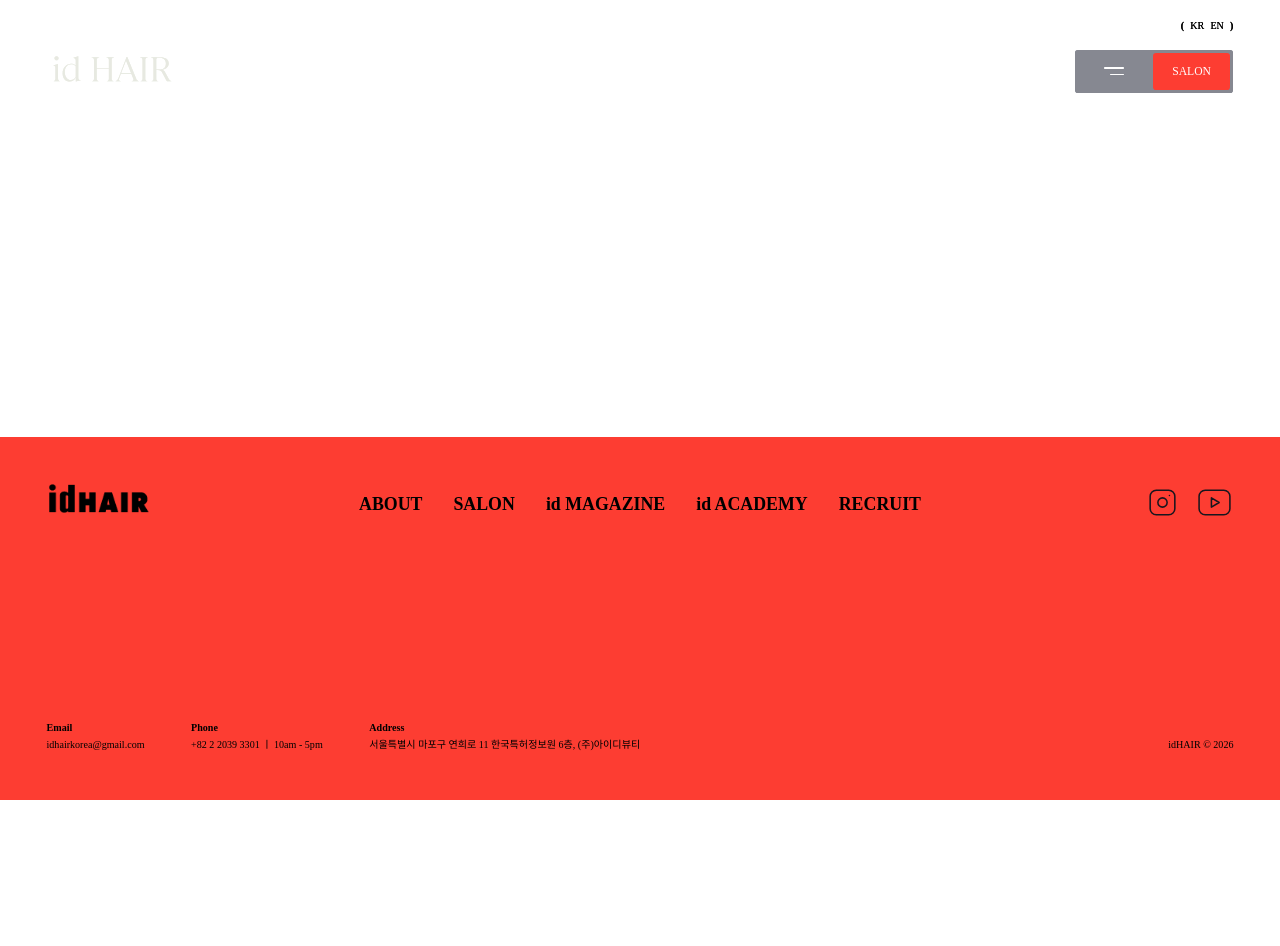
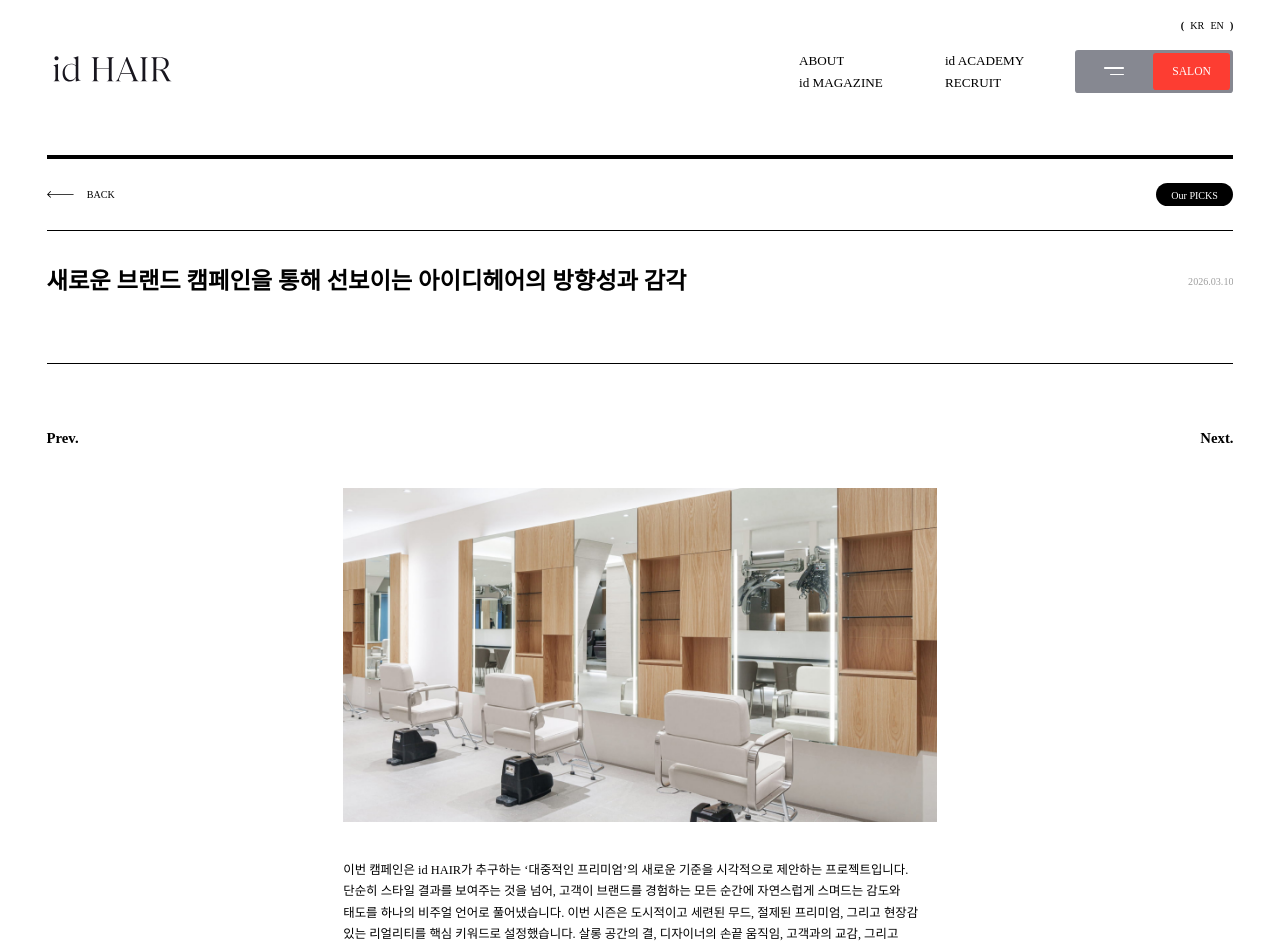
Before and after one commit to Gazelle92/IDhair, a React (Vite) app: page /magazine-post in a window 1280 px wide. Shown: the top 946 px of the page. Before the commit the page ends 800 px from the top, so only its background shows below. Built offline with nearby package versions, Linux system fonts and the light colour scheme; a web font is replaced by a local one.

Commit message:
260521-3

```diff
--- a/src/App.jsx
+++ b/src/App.jsx
@@ -8,7 +8,7 @@ import useFadeSlice from "./hook/useFadeSlice";
 import Main from "./pages/Main";
 import About from "./pages/About";
 import Magazine from "./pages/Magazine";
-import MagazineDetail from "./pages/MagazineDetail";
+import MagazineDetail from "./pages/MagazinePost";
 import "./styles/common.scss";
 import LenisProvider from "./lib/Lenis";
 
@@ -29,9 +29,9 @@ function App() {
         <Route path="/about" element={<About />} />
         <Route path="/magazine" element={<Navigate to="/magazine/our-picks" replace />} />
         <Route path="/magazine/:category" element={<Magazine />} />
-        <Route path="/magazine/:category/post/:id" element={<MagazineDetail />} />
+        {/*<Route path="/magazine/:category/post/:id" element={<MagazineDetail />} />/*/}
         <Route path="/magazine/:category/:pageSlug" element={<Magazine />} />
-        <Route path="/magazine_detail" element={<MagazineDetail />} />
+        <Route path="/magazine-post" element={<MagazineDetail />} />
       </Routes>
       <Footer />
     </BrowserRouter>
--- a/src/pages/MagazineDetail.jsx
+++ b/src/pages/MagazinePost.jsx
@@ -2,7 +2,7 @@ import { useParams } from "react-router-dom";
 import TransitionLink from "../components/TransitionLink";
 import "../styles/MagazineDetail.scss";
 
-function MagazineDetail() {
+function MagazinePost() {
   const { category = "our-picks" } = useParams();
   const categoryNames = {
     "our-picks": "Our PICKS",
@@ -18,25 +18,25 @@ function MagazineDetail() {
   return (
     <main className="page_magazine_detail">
       <section className="md_head b-t b-4 ani">
-        <div className="md_head_1 ani b-b">
-          <TransitionLink to={listUrl}><img src="/img/arrow_list_left.svg" alt="" /><span className="body-s">BACK</span></TransitionLink>
-          <div className="page_name body-s">{pageName}</div>
+        <div className="md_head_1 ani b-b b-delay-2">
+          <TransitionLink className="fadeX-2" to={listUrl}><img src="/img/arrow_list_left.svg" alt="" /><span className="body-s">BACK</span></TransitionLink>
+          <div className="page_name body-s fadeX-4">{pageName}</div>
         </div>
-        <div className="md_head_2 ani b-b">
-          <h1 className="fade-cw head-l fw-sb"><span className="fadeY-1">새로운 브랜드 캠페인을 통해 선보이는 아이디헤어의 방향성과 감각</span></h1>
-          <span className="body-s txt-gray fade-cw"><span className="fadeY-2">2026.03.10</span></span>
+        <div className="md_head_2 ani b-b b-delay-4">
+          <h1 className="fade-cw head-l fw-sb"><span className="fadeX-1">새로운 브랜드 캠페인을 통해 선보이는 아이디헤어의 방향성과 감각</span></h1>
+          <span className="body-s txt-gray fade-cw"><span className="fadeX-2">2026.03.10</span></span>
         </div>
       </section>
       <section className="md_body">
         <div className="md_body_nav_w">
-          <div className="md_body_nav head-s fw-sb">
-            <a href="#">Prev.</a>
-            <a href="#">Next.</a>
+          <div className="md_body_nav head-s fw-sb   ani">
+            <a className="fadeX-6" href="#">Prev.</a>
+            <a className="fadeX-8" href="#">Next.</a>
           </div>
         </div>
         <div className="md_body_inner">
           <article>
-            <img src="/img/mg_list_2.jpg" alt="Magazine Image" />
+            <img className="ani fade-img" src="/img/mg_list_2.jpg" alt="Magazine Image" />
             <div className="fade-slice fadeX ani">
               이번 캠페인은 id HAIR가 추구하는 ‘대중적인 프리미엄’의 새로운 기준을 시각적으로 제안하는 프로젝트입니다.<br/>
               단순히 스타일 결과를 보여주는 것을 넘어, 고객이 브랜드를 경험하는 모든 순간에 자연스럽게 스며드는 감도와 태도를 하나의 비주얼 언어로 풀어냈습니다.<br/><br/>
@@ -49,7 +49,7 @@ function MagazineDetail() {
 
               브랜드의 36년 DNA를 기반으로, 이번 프로젝트는 단순한 시즌 룩 제안이 아닌 살롱이 고객과 관계를 맺는 방식, 디자이너가 무드를 설계하는 방식, 그리고 스타일이 라이프스타일로 확장되는 과정까지 하나의 스토리로 연결합니다.
             </div>
-            <img src="/img/mg_list_3.jpg" alt="Magazine Image" />
+            <img className="ani fade-img" src="/img/mg_list_3.jpg" alt="Magazine Image" />
             <div className="fade-slice fadeX ani">
               캠페인 전반에는 절제된 타이포그래피와 여백 중심의 레이아웃, 뉴트럴 톤 기반의 컬러 시스템, 그리고 감정선을 살리는 인물 중심 컷을 적용하여 브랜드가 지향하는 프리미엄 무드를 보다 직관적으로 경험할 수 있도록 구성했습니다.<br/><br/>
 
@@ -68,4 +68,4 @@ function MagazineDetail() {
   );
 }
 
-export default MagazineDetail;
+export default MagazinePost;
--- a/src/pages/magazine/IdNews.jsx
+++ b/src/pages/magazine/IdNews.jsx
@@ -21,7 +21,8 @@ function IdNews({ currentPage = 1 }) {
         <ul className="mg_list mg_list_new_post init_ani">
           {featuredItems.map((item) => (
             <li className="mg_li ani" key={item.id}>
-              <TransitionLink to={`/magazine/${CATEGORY}/post/${item.id}`} className="mg_a">
+              {/*<TransitionLink to={`/magazine/${CATEGORY}/post/${item.id}`} className="mg_a">*/}
+              <TransitionLink to={`/magazine-post`} className="mg_a">
                 <span className="date txt-gray caption-m">{item.date}</span>
                 <h1 className="body-m">{item.title}</h1>
                 <img src={item.img} alt="Magazine Image" />
--- a/src/styles/common.scss
+++ b/src/styles/common.scss
@@ -332,9 +332,9 @@ button{background-color: unset; border: unset; cursor: pointer;}
   }
   .fadeX-#{$i}{ transition: all 1s cubic-bezier(0,0,.43,1.06); transition-delay:#{($i - 1) * 0.1}s; clip-path: polygon(0 0, 0 100%, 0 100%, 0 0); }
   .ani.active {
-    .fadeX-#{$i}{clip-path: polygon(0 0, 0 100%, 100% 100%, 100% 0);
-    }
+    .fadeX-#{$i}{clip-path: polygon(0 0, 0 100%, 100% 100%, 100% 0);}
   }
+  .ani.active.fadeX-#{$i}{clip-path: polygon(0 0, 0 100%, 100% 100%, 100% 0);}
 }
 @for $i from 1 through 30 {
   .fade-#{$i}{display:block; opacity:0; transition:all 1s cubic-bezier(0,0,.43,1.06); transition-delay:#{($i - 1) * 0.1}s;}
@@ -346,6 +346,8 @@ button{background-color: unset; border: unset; cursor: pointer;}
     &.fade-cw, .fade-cw .fadeY-#{$i}{ transition:all 0.2s linear; transition-delay: 0.0s;}
   }
 }
+.fade-img{transition: ease 1.4s transform, ease 1.4s opacity; transform: scale(1.05);opacity: 0;}
+.active .fade-img, .active.fade-img{opacity: 1; transform: scale(1);}
 
 .logo_w, .header_inner{opacity: 1;}
 body main{position: relative;}
```
